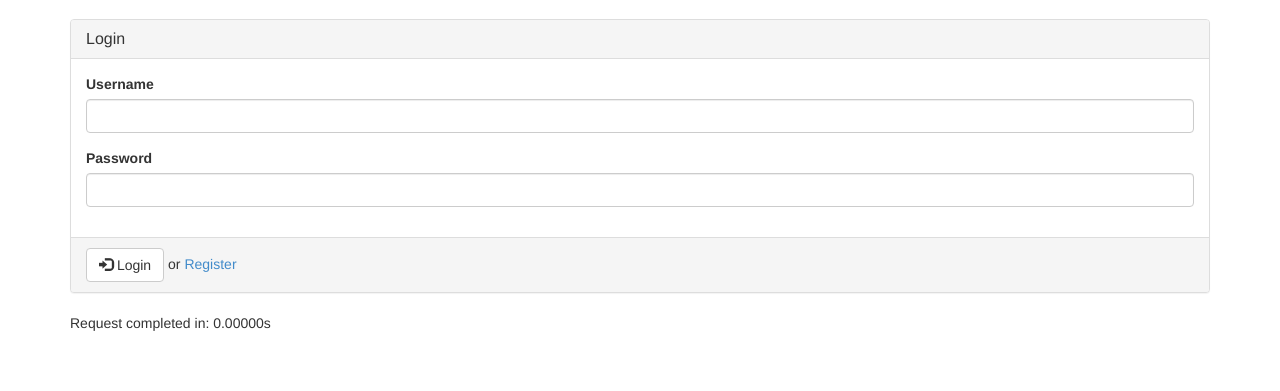
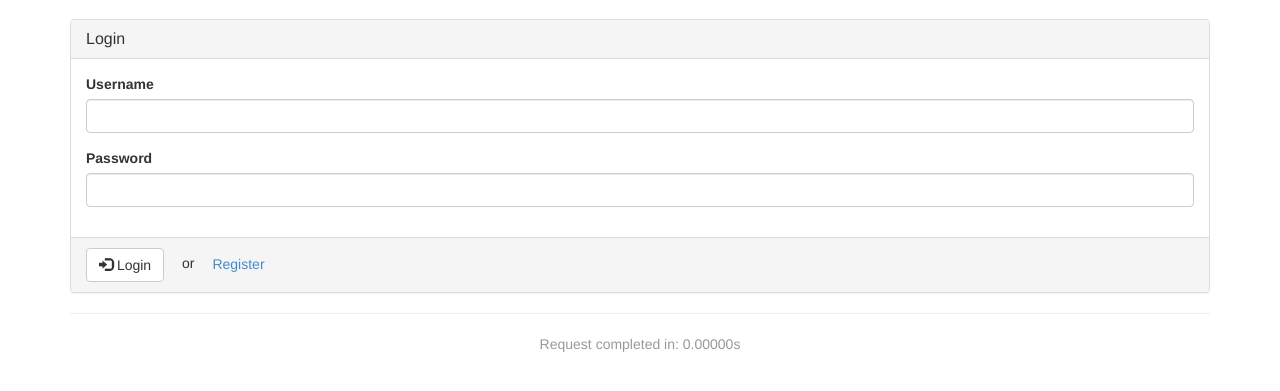
Before and after one commit to cburmeister/flask-bones, a Flask app: page /login in a window 1280 px wide. Shown: the part 51-442 px from the top of the page. Run offline with Flask 2, Linux system fonts and the light colour scheme.

Commit message:
fixes some markup

```diff
--- a/app/auth/templates/login.html
+++ b/app/auth/templates/login.html
@@ -14,17 +14,19 @@
             <div class="panel-body">
                 {{ form.csrf_token }}
                 <div class="form-group">
-                    {{ form.username.label }} {{ form.username(class='form-control') }}
+                    {{ form.username.label }}
+                    {{ form.username(class='form-control') }}
                 </div>
                 <div class="form-group">
-                    {{ form.password.label }} {{ form.password(class='form-control') }}
+                    {{ form.password.label }}
+                    {{ form.password(class='form-control') }}
                 </div>
             </div>
             <div class="panel-footer">
-                <button type="submit" class="btn btn-default">
+                <button type="submit" class="btn btn-default" style="margin-right: 1em;">
                     <span class="glyphicon glyphicon-log-in"></span> Login
                 </button>
-                or
+                <span style="margin-right: 1em;">or</span>
                 <a href="{{ url_for('auth.register') }}">Register</a>
             </div>
         </div>
--- a/app/templates/layout.html
+++ b/app/templates/layout.html
@@ -47,7 +47,12 @@
         {% block header -%}{%- endblock %}
         {% block body -%}{%- endblock %}
         {% block footer -%}{%- endblock %}
-        <p>Request completed in: {{ g.request_time() }}</p>
+        <hr />
+        <p class="text-center text-muted">
+            <span>
+                Request completed in: {{ g.request_time() }}
+            </span>
+        </p>
     </div>
      <script src="{{ url_for('static', filename='js/jquery.js') }}"></script>
      <script src="{{ url_for('static', filename='js/bootstrap.min.js') }}"></script>
--- a/app/utils.py
+++ b/app/utils.py
@@ -4,4 +4,5 @@ from flask import flash
 def flash_errors(form, category='danger'):
     for field, errors in form.errors.items():
         for error in errors:
-            flash(u'%s' % (error), category)
+            flash(u'%s - %s' % (getattr(form, field).label.text,
+                error), category)
```
Also changed, not shown: app/auth/templates/register.html (+13 -6 lines).
